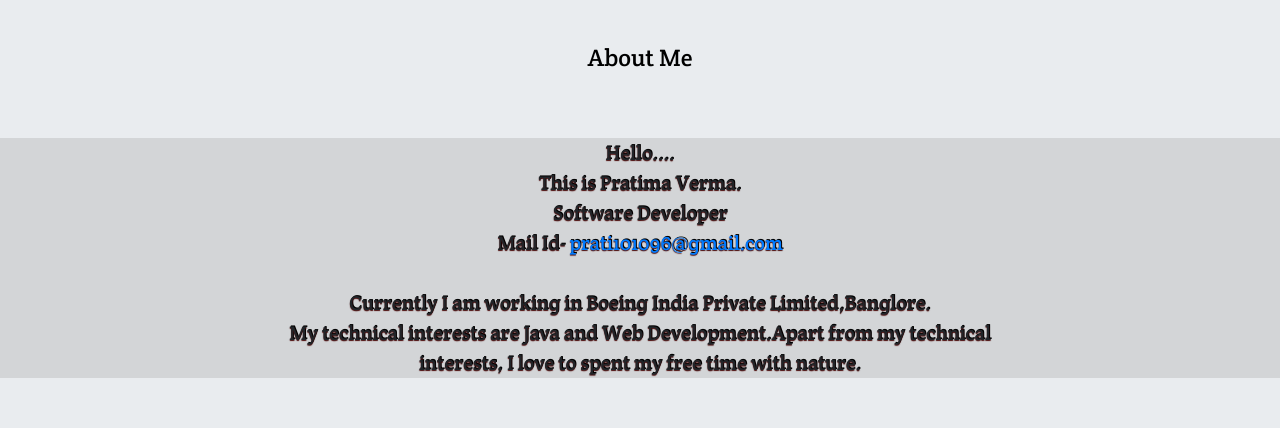
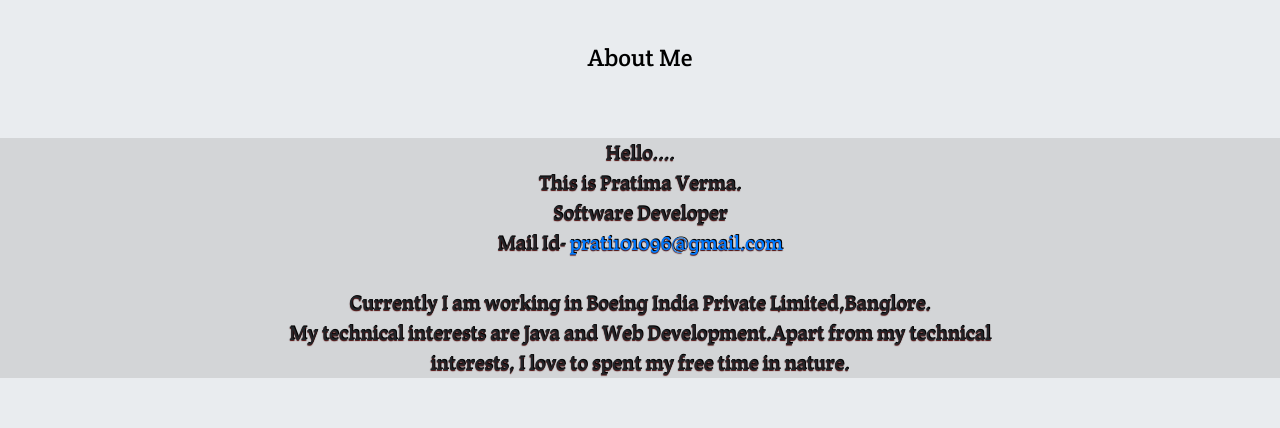
Before and after one commit to raniverma/Bootstrap, a plain HTML site: page index.html in a window 1280 px wide. Shown: the part 820-1248 px from the top of the page. Drawn offline with nearby package versions, Linux system fonts and the light colour scheme.

Commit message:
final commit

```diff
--- a/index.html
+++ b/index.html
@@ -94,14 +94,14 @@
                         Software Developer<br>Mail Id- <a href="https://mail.google.com">prati101096@gmail.com</a><br><br>
                         Currently I am working in Boeing India Private Limited,Banglore.<br>
                         My technical interests are Java and Web Development.Apart from my technical <br>
-                        interests, I love to spent my free time with nature.<br>
+                        interests, I love to spent my free time in nature.<br>
                     </p>
                 </div>
             </div>
         </section>
     </div>
 
-
+    <!--Project Section-->
     <section class="third">
         <h4>My Projects</h4>
         <div class="flexbox">
@@ -148,6 +148,7 @@
 
     </section>
 
+    <!---Work exp. section starts here-->
     <div class="jumbotron jumbotron-fluid">
         <h4>My Work Experience</h4>
         <div id="myCarousel" class="carousel slide" data-ride="carousel">
@@ -196,7 +197,7 @@
         </div>
     </div>
 
-
+    <!--Send me Message starts from here-->
     <div class="jumbotron jumbotron-fluid">
         <!-- <section class="modal">-->
         <h5>Send Me a Message</h5>
```
